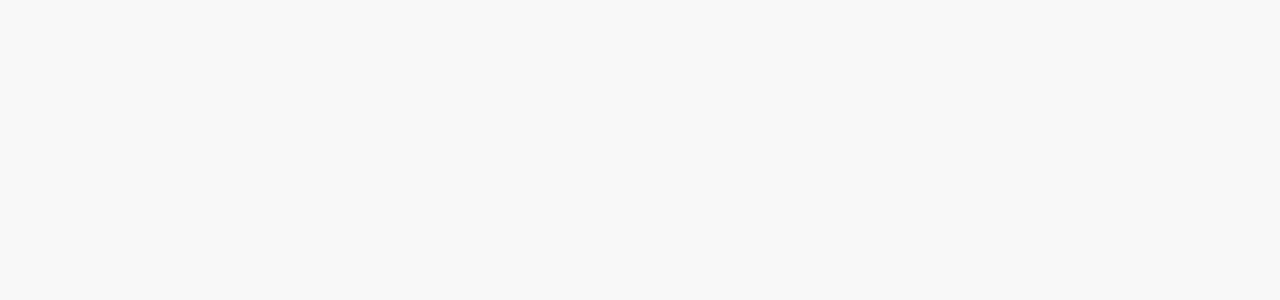
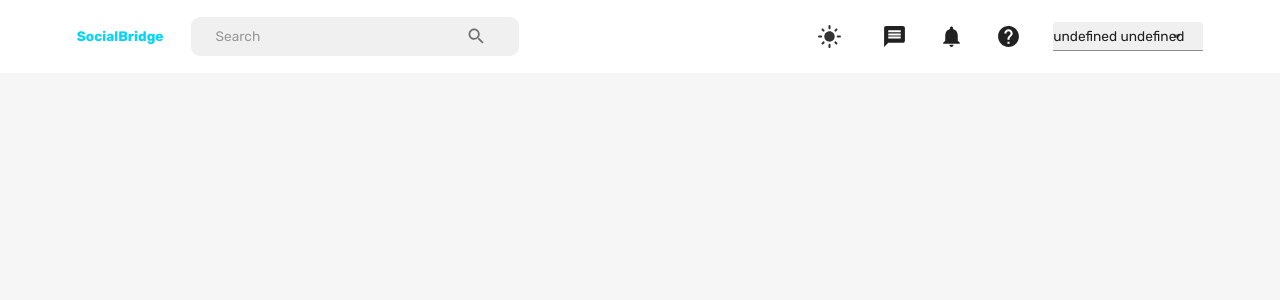
Before and after one commit to AirZT11/social-bridge-frontend, a React (Create React App) app: page /home in a window 1280 px wide. Shown: the top 300 px of the page. Built offline with nearby package versions, Linux system fonts and the light colour scheme.

Commit message:
Build out navbar and integrate it into homepage

```diff
--- a/package.json
+++ b/package.json
@@ -12,6 +12,7 @@
     "@testing-library/react": "^13.4.0",
     "@testing-library/user-event": "^13.5.0",
     "@types/jest": "^29.5.0",
+    "@types/material-ui": "^0.21.12",
     "@types/node": "^18.15.11",
     "dotenv": "^16.0.3",
     "formik": "^2.2.9",
@@ -51,7 +52,6 @@
   "devDependencies": {
     "@types/react": "^18.0.33",
     "@types/react-dom": "^18.0.11",
-    "ts-loader": "^9.4.2",
-    "typescript": "^5.0.4"
+    "ts-loader": "^9.4.2"
   }
 }
--- a/src/App.tsx
+++ b/src/App.tsx
@@ -6,7 +6,7 @@ import { useMemo } from "react"
 import { CssBaseline, ThemeProvider } from "@mui/material"
 import { createTheme } from "@mui/material/styles"
 import { themeSettings } from "./theme"
-import { useAppSelector } from "."
+import { useAppSelector } from "./store"
 
 function App() {
   const mode = useAppSelector((state) => state.mode)
--- a/src/index.tsx
+++ b/src/index.tsx
@@ -2,46 +2,10 @@ import React from "react"
 import { createRoot } from "react-dom/client"
 import "./index.css"
 import App from "./App"
-import authReducer from "./state"
-import { configureStore } from "@reduxjs/toolkit"
-import {
-  Provider,
-  TypedUseSelectorHook,
-  useDispatch,
-  useSelector,
-} from "react-redux"
-import {
-  persistStore,
-  persistReducer,
-  FLUSH,
-  REHYDRATE,
-  PURGE,
-  REGISTER,
-} from "redux-persist"
-import storage from "redux-persist/lib/storage"
+import { Provider } from "react-redux"
+import { persistStore } from "redux-persist"
 import { PersistGate } from "redux-persist/es/integration/react"
-
-const persistConfig = {
-  key: "root",
-  version: 1,
-  storage,
-}
-
-const persistedReducer = persistReducer(persistConfig, authReducer)
-
-const store = configureStore({
-  reducer: persistedReducer,
-  middleware: (getDefaultMiddleware) =>
-    getDefaultMiddleware({
-      serializableCheck: {
-        ignoredActions: [FLUSH, REHYDRATE, PURGE, REGISTER],
-      },
-    }),
-})
-export type RootState = ReturnType<typeof store.getState>
-export type AppDispatch = typeof store.dispatch
-export const useAppDispatch = () => useDispatch<AppDispatch>()
-export const useAppSelector: TypedUseSelectorHook<RootState> = useSelector
+import { store } from "./store"
 
 const element = document.getElementById("root")
 const root = createRoot(element!)
--- a/src/scenes/homePage/index.tsx
+++ b/src/scenes/homePage/index.tsx
@@ -1,5 +1,12 @@
+import { Box } from "@mui/material"
+import Navbar from "../navbar"
+
 const HomePage = () => {
-  return <div></div>
+  return (
+    <Box>
+      <Navbar />
+    </Box>
+  )
 }
 
 export default HomePage
--- a/src/scenes/navbar/index.tsx
+++ b/src/scenes/navbar/index.tsx
@@ -1,5 +1,201 @@
-const Navbar = () => {
-  return <div></div>
+import { useState } from "react"
+import {
+  Box,
+  IconButton,
+  InputBase,
+  Typography,
+  Select,
+  MenuItem,
+  FormControl,
+  useMediaQuery,
+  useTheme,
+} from "@mui/material"
+import {
+  Search,
+  Message,
+  DarkMode,
+  LightMode,
+  Notifications,
+  Help,
+  Menu,
+  Close,
+} from "@mui/icons-material"
+import { useAppDispatch, useAppSelector } from "../../store"
+import { useNavigate } from "react-router-dom"
+import FlexBetween from "../../components/FlexBetween"
+import { setLogout, setMode } from "../../state"
+
+const Navbar = ({}) => {
+  const [isMobileMenuToggled, setIsMobileMenuToggled] = useState(false)
+  const dispatch = useAppDispatch()
+  const navigate = useNavigate()
+  const user = useAppSelector((state) => state.user)
+  const isNonMobileScreens = useMediaQuery("(min-width: 1000px)")
+
+  const theme = useTheme()
+  const neutralLight = theme.palette.neutral.light
+  const dark = theme.palette.neutral.dark
+  const background = theme.palette.background.default
+  const primaryLight = theme.palette.primary.light
+  const alt = theme.palette.background.alt
+
+  const fullName = `${user?.firstName} ${user?.lastName}`
+
+  return (
+    <FlexBetween padding="1rem 6%" sx={{ backgroundColor: alt }}>
+      <FlexBetween gap="1.75rem">
+        <Typography
+          fontWeight={"bold"}
+          fontSize="clamp(1re,2ren,2.25rem)"
+          color="primary"
+          onClick={() => navigate("/home")}
+          sx={{
+            "&:hover": {
+              color: primaryLight,
+              cursor: "pointer",
+            },
+          }}
+        >
+          SocialBridge
+        </Typography>
+        {isNonMobileScreens && (
+          <FlexBetween
+            sx={{ backgroundColor: neutralLight }}
+            borderRadius="9px"
+            gap="3rem"
+            padding="0.1rem 1.5rem"
+          >
+            <InputBase placeholder="Search" />
+            <IconButton>
+              <Search />
+            </IconButton>
+          </FlexBetween>
+        )}
+      </FlexBetween>
+      {/* DESKTOP NAV */}
+      {isNonMobileScreens ? (
+        <FlexBetween gap="2rem">
+          <IconButton onClick={() => dispatch(setMode())}>
+            {theme.palette.mode === "dark" ? (
+              <DarkMode sx={{ fontSize: "25px" }} />
+            ) : (
+              <LightMode sx={{ color: dark, fontSize: "25px" }} />
+            )}
+          </IconButton>
+          <Message sx={{ fontSize: "25px" }} />
+          <Notifications sx={{ fontSize: "25px" }} />
+          <Help sx={{ fontSize: "25px" }} />
+          <FormControl
+            variant="standard"
+            /* value={fullName}  */ component="div"
+          >
+            <Select
+              value={fullName}
+              sx={{
+                backgroundColor: neutralLight,
+                width: "150px",
+                borderRadius: "0.25rem",
+                p: "0.25ren 1rem",
+                "& .MuiSvgIcon-root": {
+                  pr: "0.25rem",
+                  width: "3rem",
+                },
+                "& .MuiSelect-select:focus": {
+                  backgroundColor: neutralLight,
+                },
+              }}
+            >
+              <MenuItem value={fullName}>
+                <Typography>{fullName}</Typography>
+              </MenuItem>
+              <MenuItem onClick={() => dispatch(setLogout())}>Logout</MenuItem>
+            </Select>
+          </FormControl>
+        </FlexBetween>
+      ) : (
+        <IconButton
+          onClick={() => setIsMobileMenuToggled(!isMobileMenuToggled)}
+        >
+          <Menu />
+        </IconButton>
+      )}
+      {/* MOBILE NAV */}
+      {!isNonMobileScreens && isMobileMenuToggled && (
+        <Box
+          sx={{
+            position: "fixed",
+            right: "0",
+            bottom: "0",
+            height: "100%",
+            zIndex: "10",
+            maxWidth: "500px",
+            minWidth: "300px",
+            backgroundColor: { background },
+          }}
+        >
+          {/* CLOSE ICON */}
+          <Box display="flex" justifyContent="flex-end" p="1rem">
+            <IconButton
+              onClick={() => setIsMobileMenuToggled(!isMobileMenuToggled)}
+            >
+              <Close />
+            </IconButton>
+          </Box>
+
+          {/* MENU ITEMS */}
+          <FlexBetween
+            display="flex"
+            flexDirection="column"
+            justifyContent="center"
+            alignItems="center"
+            gap="3rem"
+          >
+            <IconButton
+              onClick={() => dispatch(setMode())}
+              sx={{ fontSize: "25px" }}
+            >
+              {theme.palette.mode === "dark" ? (
+                <DarkMode sx={{ fontSize: "25px" }} />
+              ) : (
+                <LightMode sx={{ color: dark, fontSize: "25px" }} />
+              )}
+            </IconButton>
+            <Message sx={{ fontSize: "25px" }} />
+            <Notifications sx={{ fontSize: "25px" }} />
+            <Help sx={{ fontSize: "25px" }} />
+            <FormControl
+              variant="standard"
+              /* value={fullName} */ component="div"
+            >
+              <Select
+                value={fullName}
+                sx={{
+                  backgroundColor: neutralLight,
+                  width: "150px",
+                  borderRadius: "0.25rem",
+                  p: "0.25ren 1rem",
+                  "& .MuiSvgIcon-root": {
+                    pr: "0.25rem",
+                    width: "3rem",
+                  },
+                  "& .MuiSelect-select:focus": {
+                    backgroundColor: neutralLight,
+                  },
+                }}
+              >
+                <MenuItem value={fullName}>
+                  <Typography>{fullName}</Typography>
+                </MenuItem>
+                <MenuItem onClick={() => dispatch(setLogout())}>
+                  Logout
+                </MenuItem>
+              </Select>
+            </FormControl>
+          </FlexBetween>
+        </Box>
+      )}
+    </FlexBetween>
+  )
 }
 
 export default Navbar
--- a/src/state/index.ts
+++ b/src/state/index.ts
@@ -30,8 +30,10 @@ interface Post {
   timestamp: string
 }
 
+export type ThemeMode = "light" | "dark"
+
 interface InitialState {
-  mode: "light" | "dark"
+  mode: ThemeMode
   user: User | null
   token: string | null
   posts: Post[]
@@ -48,14 +50,14 @@ export const authSlice = createSlice({
   name: "auth",
   initialState,
   reducers: {
-    setMode: (state, action) => {
+    setMode: (state) => {
       state.mode = state.mode === "light" ? "dark" : "light"
     },
     setLogin: (state, action) => {
       state.user = action.payload.user
       state.token = action.payload.token
     },
-    setLogout: (state, action) => {
+    setLogout: (state) => {
       state.user = null
       state.token = null
     },
```
Also changed, not shown: tsconfig.json (+8 -5 lines), 1 other file (tests, documents, lock files or other folders).
